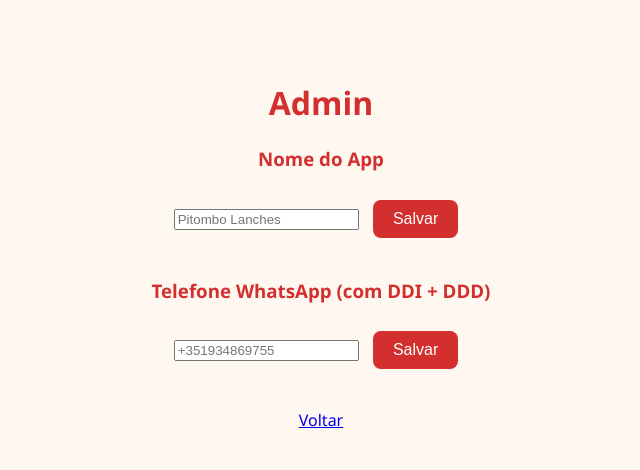
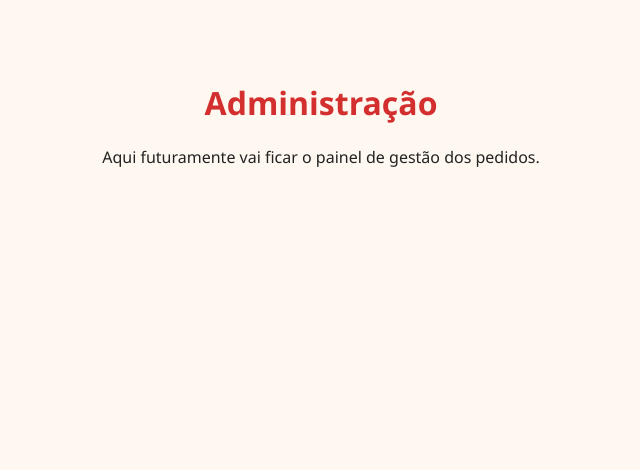
Before and after one commit to cesarpitombo/pitombo-lanches-app, a website: page public/admin/index.html in a window 1280 px wide. Shown: the whole page, without its empty margins (319-959 px from the left). Drawn offline with Linux system fonts and the light colour scheme.

Commit message:
Update index.html

```diff
--- a/public/admin/index.html
+++ b/public/admin/index.html
@@ -1,5 +1,5 @@
-<!doctype html>
-<html lang="pt-br">
+<!DOCTYPE html>
+<html lang="pt-BR">
 <head>
   <meta charset="utf-8">
   <meta name="viewport" content="width=device-width, initial-scale=1">
@@ -8,30 +8,8 @@
 </head>
 <body>
   <div class="container">
-    <h1>Admin</h1>
-
-    <h3>Nome do App</h3>
-    <input id="appName" placeholder="Pitombo Lanches">
-    <button class="btn" onclick="saveName()">Salvar</button>
-
-    <h3 style="margin-top:30px;">Telefone WhatsApp (com DDI + DDD)</h3>
-    <input id="phone" placeholder="+351934869755">
-    <button class="btn" onclick="savePhone()">Salvar</button>
-
-    <p style="margin-top:30px;"><a class="btn btn-secondary" href="/">Voltar</a></p>
+    <h1>Administração</h1>
+    <p>Aqui futuramente vai ficar o painel de gestão dos pedidos.</p>
   </div>
-
-  <script>
-    async function saveName(){
-      const value = document.getElementById('appName').value.trim();
-      await fetch('/api/config/appName',{method:'POST',headers:{'Content-Type':'application/json'},body:JSON.stringify({value})});
-      alert('Nome salvo!');
-    }
-    async function savePhone(){
-      const value = document.getElementById('phone').value.trim();
-      await fetch('/api/config/phone',{method:'POST',headers:{'Content-Type':'application/json'},body:JSON.stringify({value})});
-      alert('Telefone salvo!');
-    }
-  </script>
 </body>
 </html>
```
